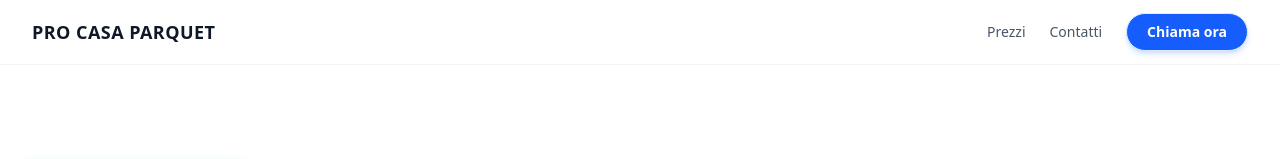
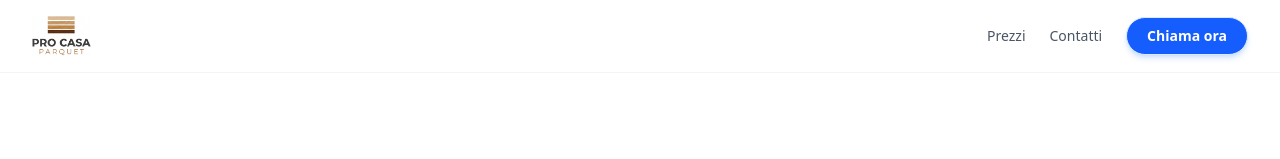
Before and after one commit to Thommy-String/ProCasaParquetSito, a React (Vite) app: page / in a window 1280 px wide. Shown: the top 159 px of the page. Built offline with nearby package versions, Linux system fonts and the light colour scheme.

Commit message:
aggiunta logo

```diff
--- a/src/components/Footer.jsx
+++ b/src/components/Footer.jsx
@@ -1,4 +1,5 @@
 import { COMPANY_NAME, PHONE_NUMBER } from '../utils/constants';
+import logoImage from '../assets/logo/Pro-CasaParquet logo.png';
 
 function Footer() {
   return (
@@ -9,9 +10,14 @@ function Footer() {
       <div className="container mx-auto px-4 py-12">
         <div className="grid grid-cols-1 gap-10 text-center sm:text-left md:grid-cols-3">
           <div className="space-y-3">
-            <span className="text-sm uppercase tracking-[0.25em] text-gray-500">
-              {COMPANY_NAME}
-            </span>
+            <div className="flex flex-col items-center gap-3 sm:items-start">
+              <img
+                src={logoImage}
+                alt={COMPANY_NAME}
+                className="h-16 w-auto"
+                loading="lazy"
+              />
+            </div>
             <p className="text-sm text-gray-500">
               Posatori specializzati in parquet prefinito, SPC, LVT, laminato e scale su misura.
             </p>
--- a/src/components/Header.jsx
+++ b/src/components/Header.jsx
@@ -1,6 +1,7 @@
 import React, { useEffect, useRef, useState } from 'react';
 import { Link } from 'react-router-dom';
 import { COMPANY_NAME, PHONE_NUMBER } from '../utils/constants';
+import logoImage from '../assets/logo/Pro-CasaParquet logo.png';
 
 const navItems = [
   { href: '#pricing', label: 'Prezzi' },
@@ -48,12 +49,19 @@ function Header() {
         isHidden ? '-translate-y-full' : 'translate-y-0'
       }`}
     >
-      <nav className="container mx-auto flex h-14 items-center justify-between gap-4 px-5 sm:h-16 sm:px-6 lg:px-8">
+      <nav className="container mx-auto flex items-center justify-between gap-4 px-5 py-3 sm:px-6 sm:py-4 lg:px-8">
         <Link
           to="/"
-          className="text-xs font-semibold uppercase tracking-wide text-gray-900 transition-colors hover:text-blue-600 sm:text-sm md:text-lg"
+          className="flex items-center gap-4"
+          aria-label={COMPANY_NAME}
         >
-          {COMPANY_NAME}
+          <img
+            src={logoImage}
+            alt={COMPANY_NAME}
+            className="h-8 w-auto sm:h-10 md:h-10"
+            loading="lazy"
+          />
+
         </Link>
 
         <div className="hidden items-center gap-6 md:flex">
```
Also changed, not shown: src/assets/logo/Pro-CasaParquet logo.png (added).
